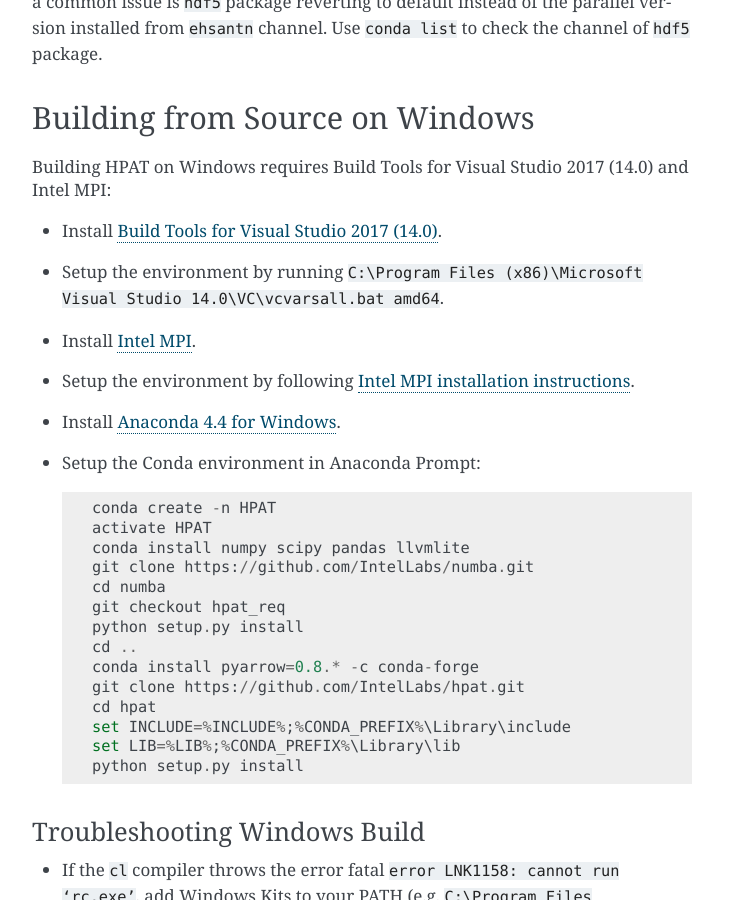
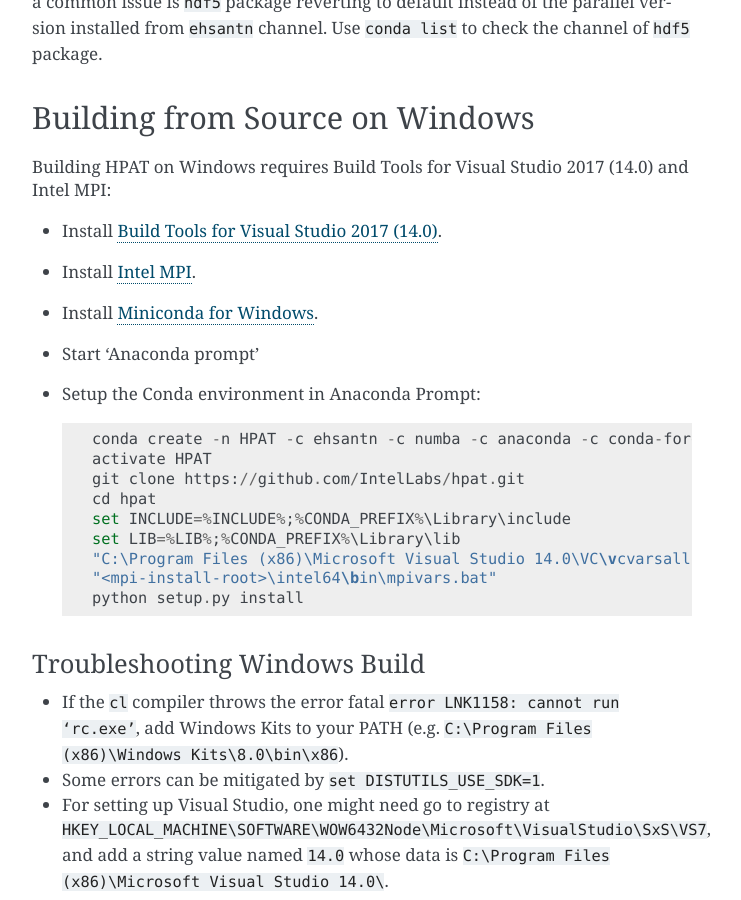
Before and after one commit to IntelPython/sdc, a Sphinx documentation site: the page built from docs/source/install.rst, in a window 1280 px wide and 900 px high, scrolled down 1371 px. Shown: the whole window, without its empty margins (388-1129 px from the left). Built offline with Sphinx 7.4.7, drawn with Linux system fonts in a browser that asks for light colours.

Commit message:
updating windows build instructions

```diff
--- a/docs/source/install.rst
+++ b/docs/source/install.rst
@@ -74,28 +74,20 @@
 Building HPAT on Windows requires Build Tools for Visual Studio 2017 (14.0) and Intel MPI:
 
 * Install `Build Tools for Visual Studio 2017 (14.0) <https://www.visualstudio.com/downloads/#build-tools-for-visual-studio-2017>`_.
-* Setup the environment by running ``C:\Program Files (x86)\Microsoft Visual Studio 14.0\VC\vcvarsall.bat amd64``.
 * Install `Intel MPI <https://software.intel.com/en-us/intel-mpi-library>`_.
-* Setup the environment by following
-  `Intel MPI installation instructions <https://software.intel.com/en-us/articles/intel-mpi-library-for-windows-installation-instructions>`_.
-* Install `Anaconda 4.4 for Windows <https://repo.continuum.io/archive/Anaconda3-4.4.0-Windows-x86_64.exe>`_.
+* Install `Miniconda for Windows <https://repo.continuum.io/miniconda/Miniconda3-latest-Windows-x86_64.exe>`_.
+* Start 'Anaconda prompt'
 * Setup the Conda environment in Anaconda Prompt::
 
-    conda create -n HPAT
+    conda create -n HPAT -c ehsantn -c numba -c anaconda -c conda-forge python=3.6 pandas pyarrow h5py numba scipy boost libboost tbb-devel mkl-devel
     activate HPAT
-    conda install numpy scipy pandas llvmlite
-    git clone https://github.com/IntelLabs/numba.git
-    cd numba
-    git checkout hpat_req
-    python setup.py install
-    cd ..
-    conda install pyarrow=0.8.* -c conda-forge
     git clone https://github.com/IntelLabs/hpat.git
     cd hpat
     set INCLUDE=%INCLUDE%;%CONDA_PREFIX%\Library\include
     set LIB=%LIB%;%CONDA_PREFIX%\Library\lib
+    "C:\Program Files (x86)\Microsoft Visual Studio 14.0\VC\vcvarsall.bat amd64"
+    "<mpi-install-root>\intel64\bin\mpivars.bat"
     python setup.py install
-
 
 Troubleshooting Windows Build
 ~~~~~~~~~~~~~~~~~~~~~~~~~~~~~
```
